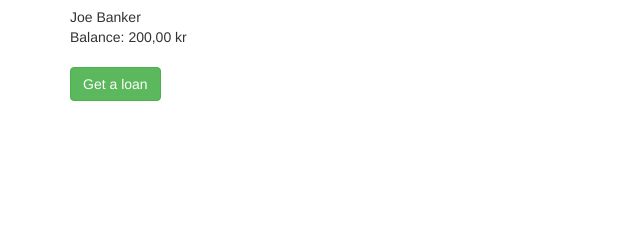
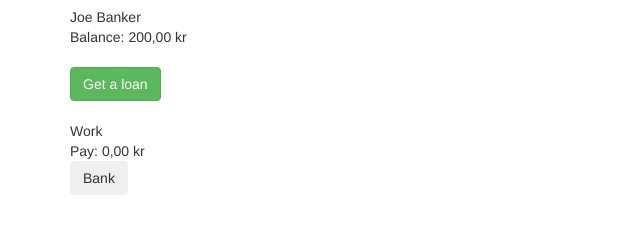
Before and after one commit to MichalPajestka/TechShopChallenge, a website: page index.html in a window 1280 px wide. Shown: the part 63-296 px from the top of the page, without its empty margins (0-640 px from the left). Drawn offline with nearby package versions, Linux system fonts and the light colour scheme.

Commit message:
-Create work container

```diff
--- a/index.html
+++ b/index.html
@@ -16,7 +16,7 @@
             <span id="bank-customer-name">Joe Banker</span>
             <div id="balance-container">
                 <span>Balance:</span>
-                <span id="accountBalance"></span>
+                <span id="account-balance"></span>
             </div>
             <div id="loan-container">
                 <span id="outstanding-loan"></span>
@@ -24,6 +24,16 @@
                 <button class="btn btn-success" onclick="getALoan()">Get a loan</button>
             </div>
         </div>
+        <br>
+        <div id="work">
+            <span id="work-heading">Work</span>
+            <div id="work-container">
+                <span>Pay: </span>
+                <span id="current-pay"></span>
+                <br>
+                <button class="btn btn-submit">Bank</button>
+            </div>
+        </div>
     </div>
 </body>
 <script src="script.js"></script>
--- a/script.js
+++ b/script.js
@@ -1,6 +1,8 @@
 let totalBalance = 200;
 let outstandingLoan = 0;
-document.getElementById("accountBalance").innerHTML = new Intl.NumberFormat('no-NO', {style: 'currency', currency: 'NOK' }).format(totalBalance);
+let currentPay = 0;
+document.getElementById("current-pay").innerHTML = new Intl.NumberFormat('no-NO', {style: 'currency', currency: 'NOK'}).format(currentPay);
+document.getElementById("account-balance").innerHTML = new Intl.NumberFormat('no-NO', {style: 'currency', currency: 'NOK' }).format(totalBalance);
 
 function getALoan() {
     let loan = parseFloat(prompt("Enter amount:"));
```
